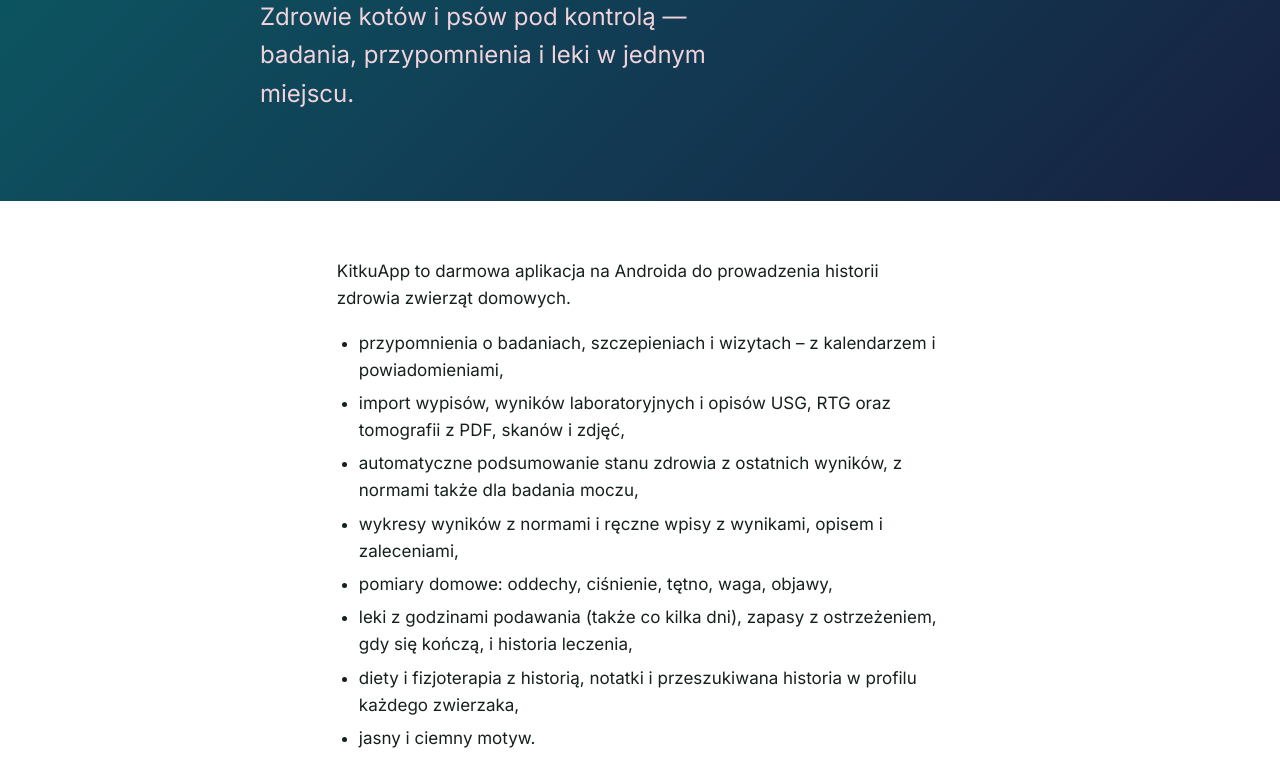
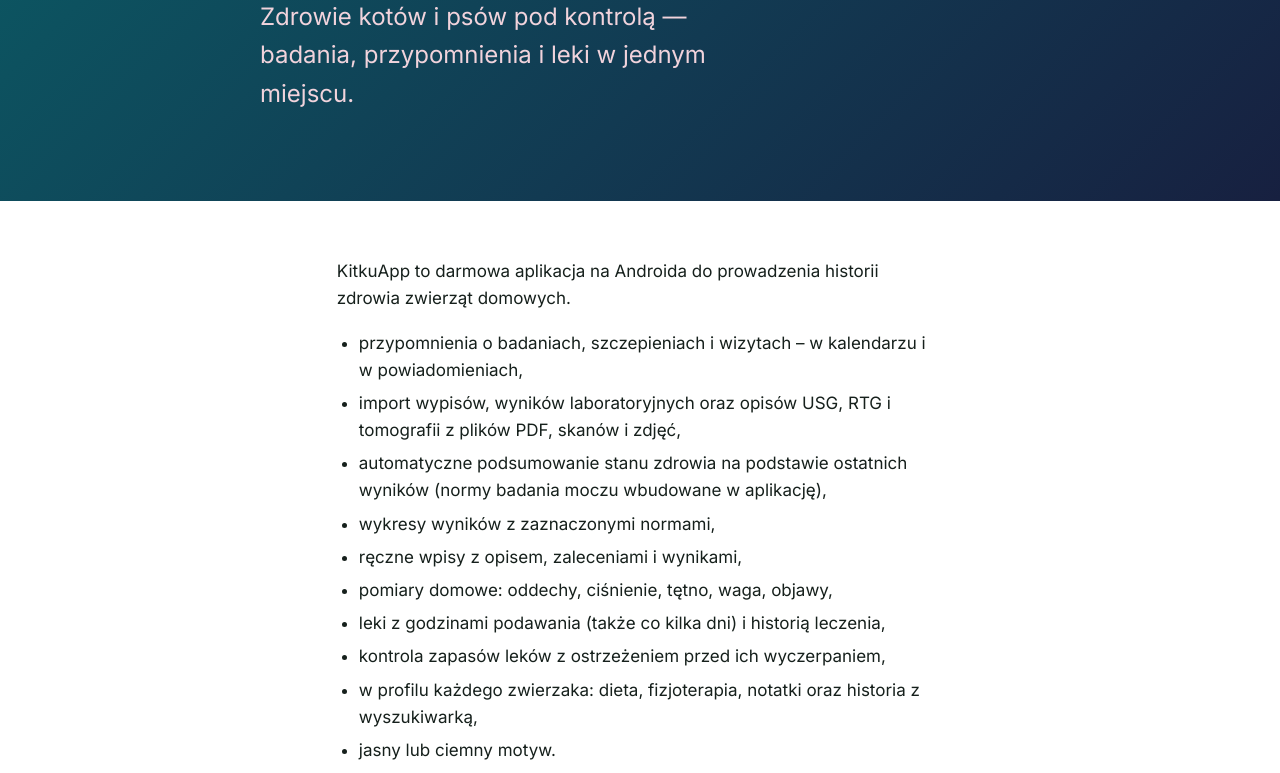
Before and after one commit to pspik/kitkuapp, a plain HTML site: page index.html in a window 1280 px wide. Shown: the part 174-947 px from the top of the page. Drawn offline with Linux system fonts and the light colour scheme.

Commit message:
Strona: poprawki językowe listy funkcji
Co-Authored-By: Claude Opus 5.5 <noreply@anthropic.com>
Claude-Session: https://claude.ai/code/session_01Lz8gJxS2uki7r8oLhaRRUg

```diff
--- a/index.html
+++ b/index.html
@@ -29,14 +29,16 @@ a{color:var(--acc)}.mut{color:var(--mut);font-size:15px}
 <main>
 <p>KitkuApp to darmowa aplikacja na Androida do prowadzenia historii zdrowia zwierząt domowych.</p>
 <ul>
-<li>przypomnienia o badaniach, szczepieniach i wizytach – z kalendarzem i powiadomieniami,</li>
-<li>import wypisów, wyników laboratoryjnych i opisów USG, RTG oraz tomografii z PDF, skanów i zdjęć,</li>
-<li>automatyczne podsumowanie stanu zdrowia z ostatnich wyników, z normami także dla badania moczu,</li>
-<li>wykresy wyników z normami i ręczne wpisy z wynikami, opisem i zaleceniami,</li>
+<li>przypomnienia o badaniach, szczepieniach i wizytach – w kalendarzu i w powiadomieniach,</li>
+<li>import wypisów, wyników laboratoryjnych oraz opisów USG, RTG i tomografii z plików PDF, skanów i zdjęć,</li>
+<li>automatyczne podsumowanie stanu zdrowia na podstawie ostatnich wyników (normy badania moczu wbudowane w aplikację),</li>
+<li>wykresy wyników z zaznaczonymi normami,</li>
+<li>ręczne wpisy z opisem, zaleceniami i wynikami,</li>
 <li>pomiary domowe: oddechy, ciśnienie, tętno, waga, objawy,</li>
-<li>leki z godzinami podawania (także co kilka dni), zapasy z ostrzeżeniem, gdy się kończą, i historia leczenia,</li>
-<li>diety i fizjoterapia z historią, notatki i przeszukiwana historia w profilu każdego zwierzaka,</li>
-<li>jasny i ciemny motyw.</li>
+<li>leki z godzinami podawania (także co kilka dni) i historią leczenia,</li>
+<li>kontrola zapasów leków z ostrzeżeniem przed ich wyczerpaniem,</li>
+<li>w profilu każdego zwierzaka: dieta, fizjoterapia, notatki oraz historia z wyszukiwarką,</li>
+<li>jasny lub ciemny motyw.</li>
 </ul>
 <p>Bez reklam i bez konta. Dane zostają w telefonie, a kopię zapasową zapisujesz w wybranym przez siebie pliku.</p>
 <!-- Na czas testu zamkniętego: link zaproszenia dla testerów. Po publikacji produkcyjnej zmień na https://play.google.com/store/apps/details?id=pl.kitkuapp.app -->
```
